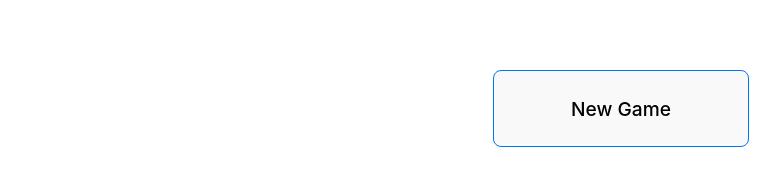
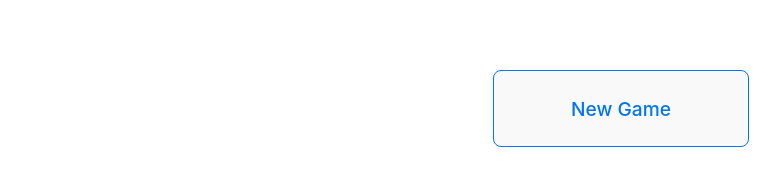
Before and after one commit to asb1512/hex-creator, a React (Vite) app: page / in a window 1280 px wide. In both pictures the pointer is over the button "New Game". Shown: the part 255-440 px from the top of the page, without its empty margins (19-799 px from the left). Built offline with nearby package versions, Linux system fonts and the light colour scheme.

Commit message:
changed text color on hover

```diff
--- a/src/components/Welcome/StartButton.module.css
+++ b/src/components/Welcome/StartButton.module.css
@@ -15,6 +15,10 @@
   font-size: 1.5vmax;
 }
 
+.btn:hover {
+  color: var(--blue);
+}
+
 .secondary {
   padding: 1vmax 0;
   font-size: 1.2vmax;
@@ -30,6 +34,7 @@
 }
 .middle:hover {
   border: 1px solid var(--yellow);
+  color: var(--yellow);
 }
 
 .bottom {
@@ -38,4 +43,5 @@
 
 .bottom:hover {
   border: 1px solid var(--red);
+  color: var(--red);
 }
```
